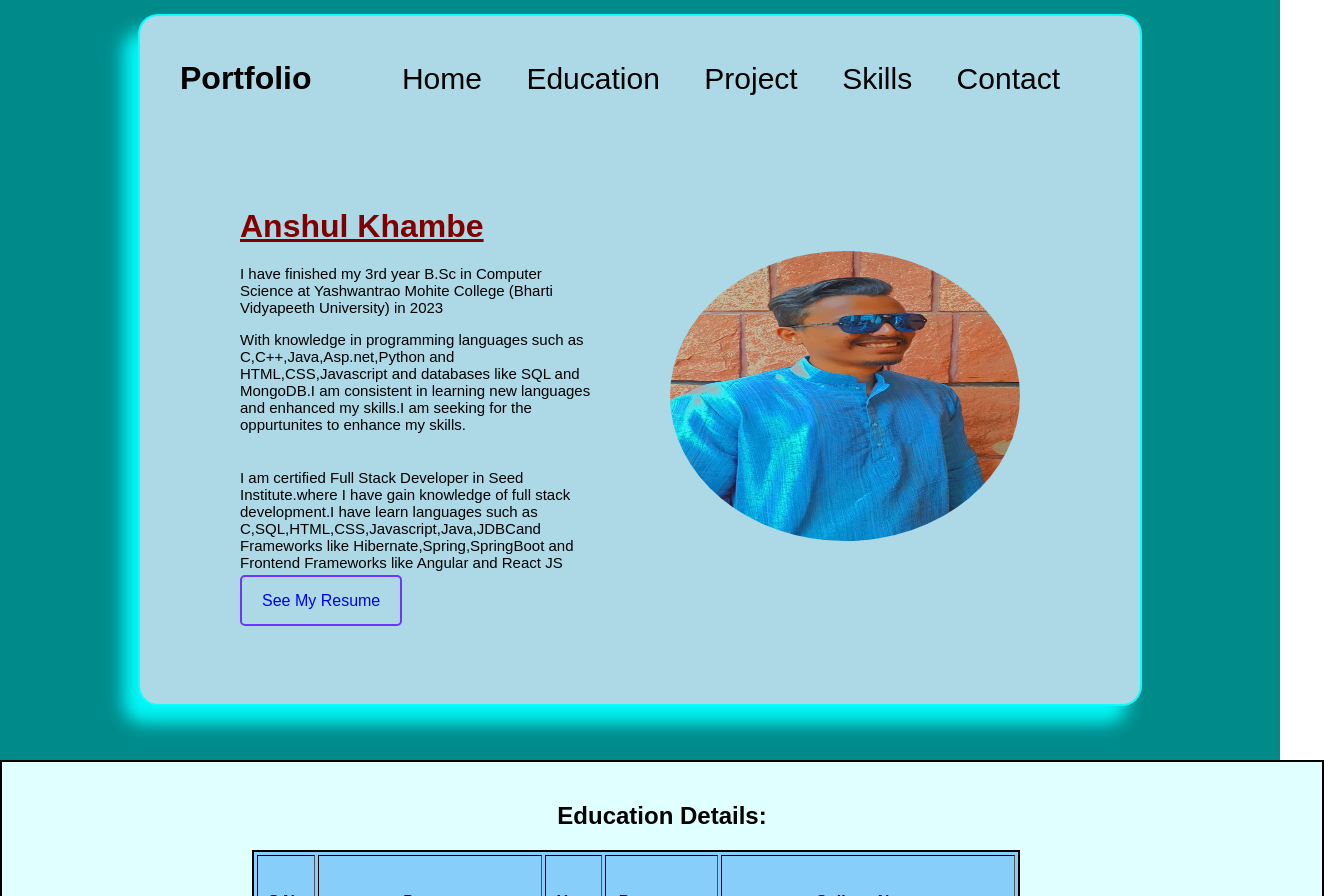
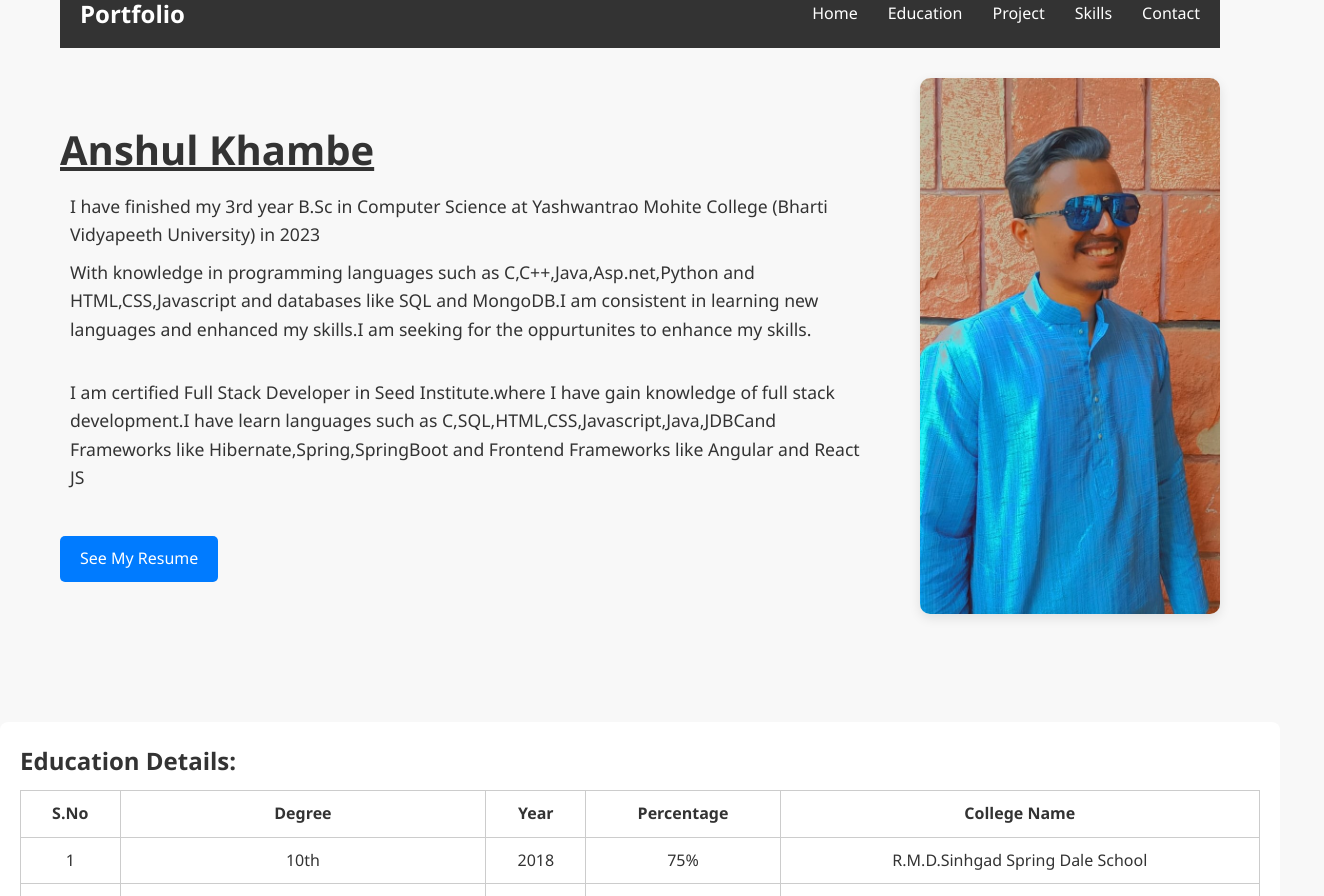
Before and after one commit to Anshulkhambe/Portofolio, a plain HTML site: page index.html in a window 1280 px wide. Shown: the part 40-936 px from the top of the page, 1324 px wide, since content can reach past the window. Drawn offline with Linux system fonts and the light colour scheme.

Commit message:
Update portfolio.css

```diff
--- a/portfolio.css
+++ b/portfolio.css
@@ -1,217 +1,189 @@
-body{
-    padding: 0;
-    margin: 0;
-    box-sizing: border-box;
-    font-family: sans-serif;
-    text-decoration: none;
-}
-.container{
-height: 100vh;
-width: 100%;
-position: relative;
-background: darkcyan;
-display: flex;
-justify-content: center;
-align-items: center;
-}
-.container .shape{
-height: 86vh;
-width: 75%;
-padding: 0 20px;
-background-color: lightblue;
-z-index: 10;
-border: 2px solid rgba(0, 255, 255, 0.938);
-border-radius: 20px;
-display: flex;
-backdrop-filter: blur(25px);
-box-shadow: -15px 17px 17px rgba(0, 255, 255, 0.938);
+/* Reset some default styles */
+* {
+  margin: 0;
+  padding: 0;
+  box-sizing: border-box;
 }
 
-.container nav{
-    height: 8%;
-    width: 90%;
-    position: absolute;
-    display:flex;
-    align-items: center;
-    justify-content: space-between;
-    margin: 15px auto;
-    padding: 20px ;
-}
-.container .logo{
-    font-size: 32px;
-    font-weight: 700;
-    text-decoration: none;
-    color: black;
-}
-.container nav ul li{
-    display: inline-block;
-    padding: 0 20px;
-
-
-
-}
-.container nav ul li a{
-    text-decoration: none;
-    font-size: 10px;
-    color:#000;
-    transition: 0.3s;
-    font-size:30px ;
-    font-weight: 400;
-
-}
-.container nav ul li a:hover{
-color: blueviolet;
-}
-.div1{
-    position: relative;
-    display: flex;
-    justify-content: space-between;
-    align-items: center;
-    width: 100%;
-    margin-top: 8%;
-    padding-left: 80px;
-}
-.div1 .info {
-    position: relative;
-    width: 40%;
-}
-.div1 .info h1{
-    color: maroon;
-    margin-bottom: 20px;
-    font-size: xx-large;
-    font-weight: 700;
-
-}
-.div1 .info p{
-    font-size: 15px;
-    color: black;
-    margin-bottom: 3px;
-}
-.div1 .btn{
-    padding: 15px 20px;
-    border-radius: 5px;
-    background-color: li;
-    border: 2px solid #6f34fe;
-    font-weight: 400;
-    text-decoration: none;
-    transition: 0.3s;
-}
-.div1 .btn:hover{
-    background-color:yellow;
-    color:#6f34fe;
+body {
+  font-family: 'Segoe UI', Tahoma, Geneva, Verdana, sans-serif;
+  line-height: 1.6;
+  color: #333;
+  background-color: #f8f8f8;
 }
 
-img{
-    border-radius: 50%;
-    height: 290px;
-    width: 350px;
-    margin-right: 100px;
+.container {
+  max-width: 1200px;
+  margin: auto;
+  padding: 20px;
+}
 
+nav {
+  display: flex;
+  justify-content: space-between;
+  align-items: center;
+  background-color: #333;
+  padding: 15px 20px;
+  flex-wrap: wrap;
+}
 
+nav .logo {
+  color: #fff;
+  font-size: 1.5rem;
+  text-decoration: none;
+  font-weight: bold;
+}
 
+nav ul {
+  display: flex;
+  list-style: none;
+  gap: 20px;
+  flex-wrap: wrap;
 }
-/*Education*/
 
+nav ul li a {
+  color: #fff;
+  text-decoration: none;
+  font-weight: 500;
+  transition: color 0.3s;
+}
 
-.container2 {
-    height: 500px;
-    background: lightcyan;
-    border: 2px solid black;
-    width: 100%;
-    margin: 0 auto;
-    padding: 20px;
+nav ul li a:hover {
+  color: #ffd700;
+}
 
+.div1 {
+  display: flex;
+  flex-direction: column-reverse;
+  align-items: center;
+  text-align: center;
+  gap: 20px;
+  padding: 30px 0;
 }
-.container2 p{
-    margin-left: 200px;
+
+.div1 img {
+  max-width: 250px;
+  width: 100%;
+  height: auto;
+  border-radius: 10px;
+  box-shadow: 0 4px 12px rgba(0, 0, 0, 0.1);
 }
-.container2 h2{
-    text-align: center;
+
+.info h1 {
+  font-size: 2rem;
+  margin-bottom: 10px;
 }
-table{
 
-    background: lightskyblue;
-    border: 2px solid black;
-    margin-left: 18%;
-     height: 400px;
+.info p {
+  margin-bottom: 10px;
+  font-size: 1rem;
+  padding: 0 10px;
 }
-/*project*/
 
-.projects {
+.btn {
+  display: inline-block;
+  background-color: #007bff;
+  color: white;
+  padding: 10px 20px;
+  text-decoration: none;
+  margin-top: 10px;
+  border-radius: 5px;
+  transition: background 0.3s;
+}
 
-    background: #be9a81;
-    padding: 50px;
-    text-align: center;
+.btn:hover {
+  background-color: #0056b3;
+}
+
+.education,
+.projects,
+.skills,
+.contact {
+  margin-top: 50px;
+  padding: 20px;
+  background-color: #fff;
+  border-radius: 8px;
+}
+
+h2, h3 {
+  color: #333;
+  margin-bottom: 10px;
+}
+
+table {
+  width: 100%;
+  border-collapse: collapse;
+  margin-top: 10px;
+}
+
+table th, table td {
+  border: 1px solid #ccc;
+  padding: 10px;
+  text-align: center;
+}
+
+.card {
+  padding: 20px;
+  background-color: #f3f3f3;
+  border-radius: 8px;
+  margin-top: 10px;
+}
+
+.skills ul {
+  display: flex;
+  flex-wrap: wrap;
+  gap: 10px;
+  padding-left: 20px;
+}
+
+.skills li {
+  background-color: #e0e0e0;
+  padding: 8px 15px;
+  border-radius: 20px;
+  list-style: none;
+}
+
+.contact h2 {
+  margin: 10px 0;
+}
+
+.lastdiv {
+  margin-top: 50px;
+  text-align: center;
+  background-color: #222;
+  color: white;
+  padding: 15px;
+  font-size: 1rem;
+}
+
+/* Responsive Layouts */
+@media (min-width: 768px) {
+  .div1 {
+    flex-direction: row;
     justify-content: space-between;
-  }
-  .projects h1{
-    color:white;
-    text-shadow:13px 17px 20px white;
-  }
-  .projects h2{
-    color: aliceblue;
-    text-shadow: 13px 17px 20px lightcoral;
-  }
-  /*skills*/
-
-  .skills {
-    text-decoration: none;
-    background: #90d848;
-    padding: 20px 0;
-    padding: 20px;
-    justify-content: space-between;
+    text-align: left;
   }
 
-  .skills h3 {
-    font-size: 28px;
-    color: #fff;
-    text-align: center;
+  .info {
+    flex: 1;
+    padding-right: 20px;
   }
 
-  .skills ul  {
-    list-style: none;
-    display: flex;
-    justify-content: center;
-    text-align: center;
+  .div1 img {
+    max-width: 300px;
   }
 
-  .skills li {
-    font-size: 20px;
-    color: #6d8654;
-    margin: 2px 0;
-    border: 1px solid #444;
-    border-radius: 50px;
-    padding: 15px;
-    margin: 10px;
-    transition: transform 0.3s, box-shadow 0.3s;
-    background-color: #f8f3f3;
+  nav ul {
+    gap: 30px;
   }
-  li:hover{
-    color: #90d848;
+}
+
+@media (min-width: 1024px) {
+  .info h1 {
+    font-size: 2.5rem;
   }
 
-/*contact*/
-.contact{
-    background: lightcyan;
-    padding: 20px 0;
-    padding: 20px;
-    justify-content: space-between;
-    font-size: small;
+  .info p {
+    font-size: 1.1rem;
+  }
 }
-.contact h1,h2{
-    text-align: center;
-}
-.contact h1{
-    color: blue;
-}
-/*footer*/
-.lastdiv
-{
-	color: white;
-	background-color:darkolivegreen;
-	height: 60px;
-	text-align: center;
-	font-size: 20px;
-	letter-spacing: 5px;
-	font-family: serif;
-}
```
